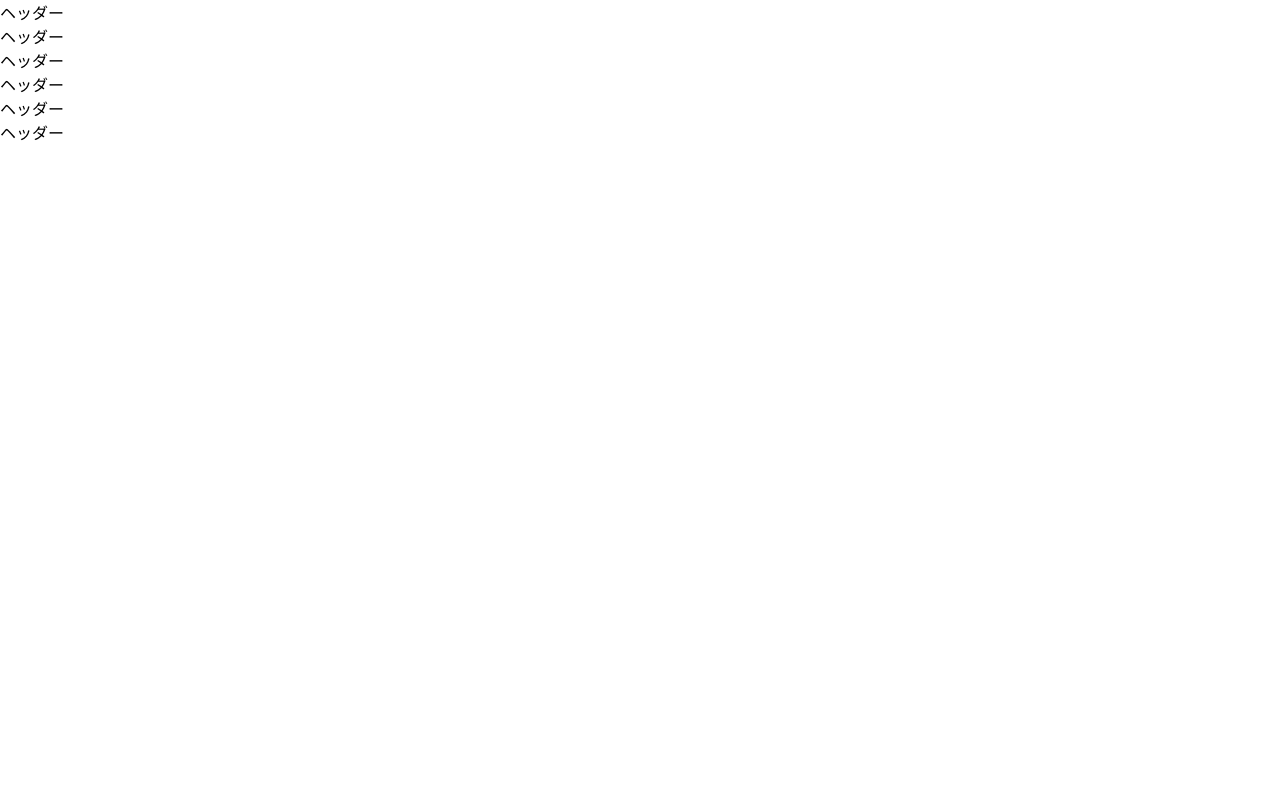
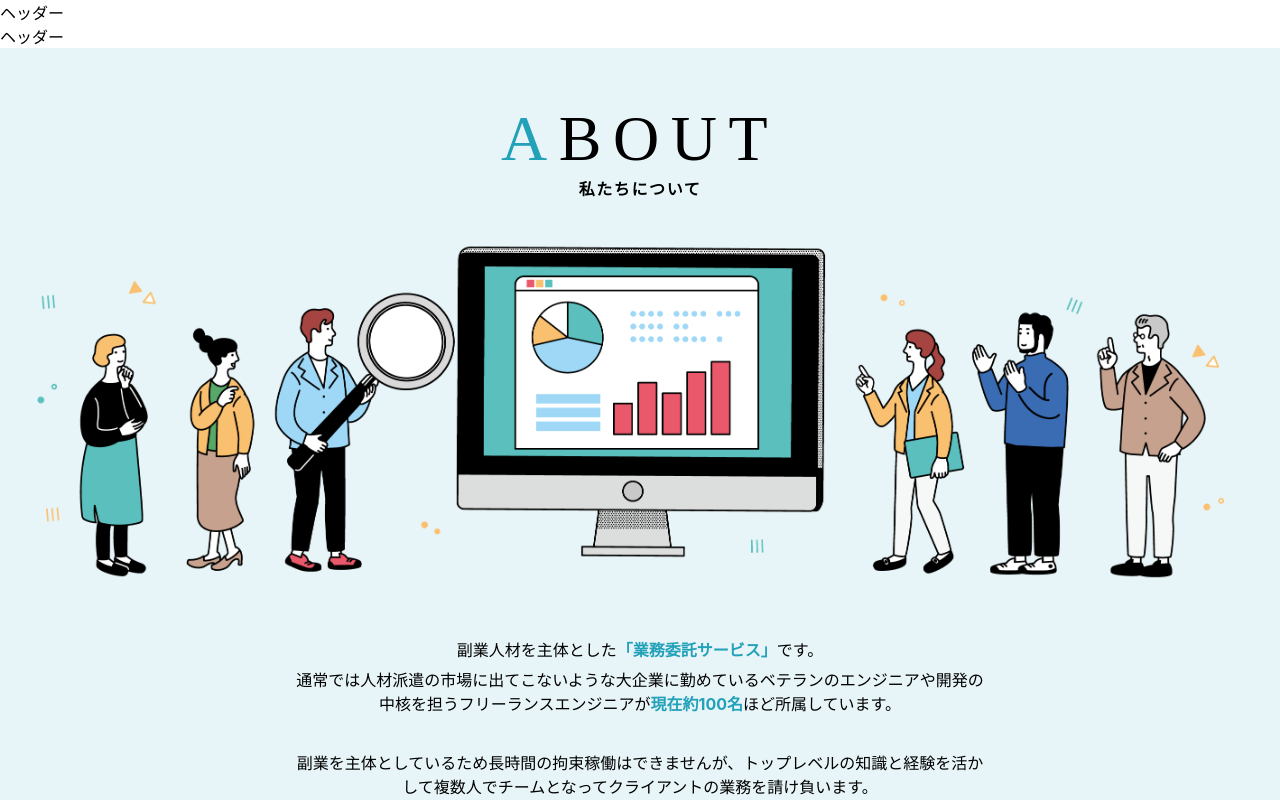
Before and after one commit to KudouRaiki1016/hp-work, a React (Create React App) app: page / in a window 1280 px wide. Shown: the top 800 px of the page. Built offline with nearby package versions, Linux system fonts and the light colour scheme.

Commit message:
about_commit

```diff
--- a/src/modules/home/About.tsx
+++ b/src/modules/home/About.tsx
@@ -1,9 +1,27 @@
 import { Box, SxProps, Theme } from "@mui/material";
+import about_img from "../../resources/images/about_illustration.png"
 
 export const About = () => {
   return (
     <Box className="About" sx={sx}>
-      ヘッダー
+      <Box className="h2_zone">
+        <h2 className="h2 t-center"><span className="color_22A1B9">A</span>BOUT</h2>
+        <h2 className="sub_h2 t-center">私たちについて</h2>
+      </Box>
+      <Box className="about_img_zone">
+        <img src={about_img} alt="画像" />
+      </Box>
+      <Box className="about_text t-center">
+        <Box className="about_text_mass">
+          <p>副業人材を主体とした<span className="color_22A1B9 f-bold">「業務委託サービス」</span>です。 </p>
+          <p>通常では人材派遣の市場に出てこないような大企業に勤めているベテランのエンジニアや開発の中核を担うフリーランスエンジニアが<span className="color_22A1B9 f-bold">現在約100名</span>ほど所属しています。</p>
+        </Box>
+        <Box className="about_text_mass">
+          <p>副業を主体としているため長時間の拘束稼働はできませんが、トップレベルの知識と経験を活かして複数人でチームとなってクライアントの業務を請け負います。</p>
+          <p>クライアント側のチームメンバーと共同して開発を行うこともできるため、<span className="color_22A1B9 f-bold">クライアント所属のエンジニアのスキルアップ</span>を行うことも可能です。</p>
+        </Box>
+      </Box>
+
     </Box>
   );
 };
@@ -11,5 +29,45 @@ export const About = () => {
 const sx: SxProps<Theme> = {
   "&.About" : {
     width: "100%",
+    padding: "66px 0 0 0",
+    backgroundColor: "rgba(34, 161, 185, 0.1)",
+  },
+  ".color_22A1B9" : {
+    color: "#22A1B9",
+  },
+  ".t-center": {
+    textAlign: "center",
+  },
+  ".f-bold": {
+    fontWeight: "bold",
+  },
+  ".h2_zone": {
+    lineHeight: "50px",
+  },
+  ".h2": {
+    margin: "0",
+    fontFamily: "Avenir Next",
+    fontStyle: "normal",
+    fontWeight: "500",
+    fontSize: "64px",
+    textAlign: "center",
+    letterSpacing: "0.18em",
+  },
+  ".sub_h2": {
+    margin: "0px",
+    fontSize: "16px",
+    letterSpacing: "0.1em",
+  },
+  ".about_img_zone img": {
+    width: "100%",
+  },
+  ".about_text": {
+    padding: "0 23% 80px",
+  },
+  ".about_text_mass": {
+    margin: "35px 0",
+  },
+  ".about_text_mass p": {
+    margin: "6px 0",
   },
 };
```
Also changed, not shown: src/resources/images/about_illustration.png (added).
